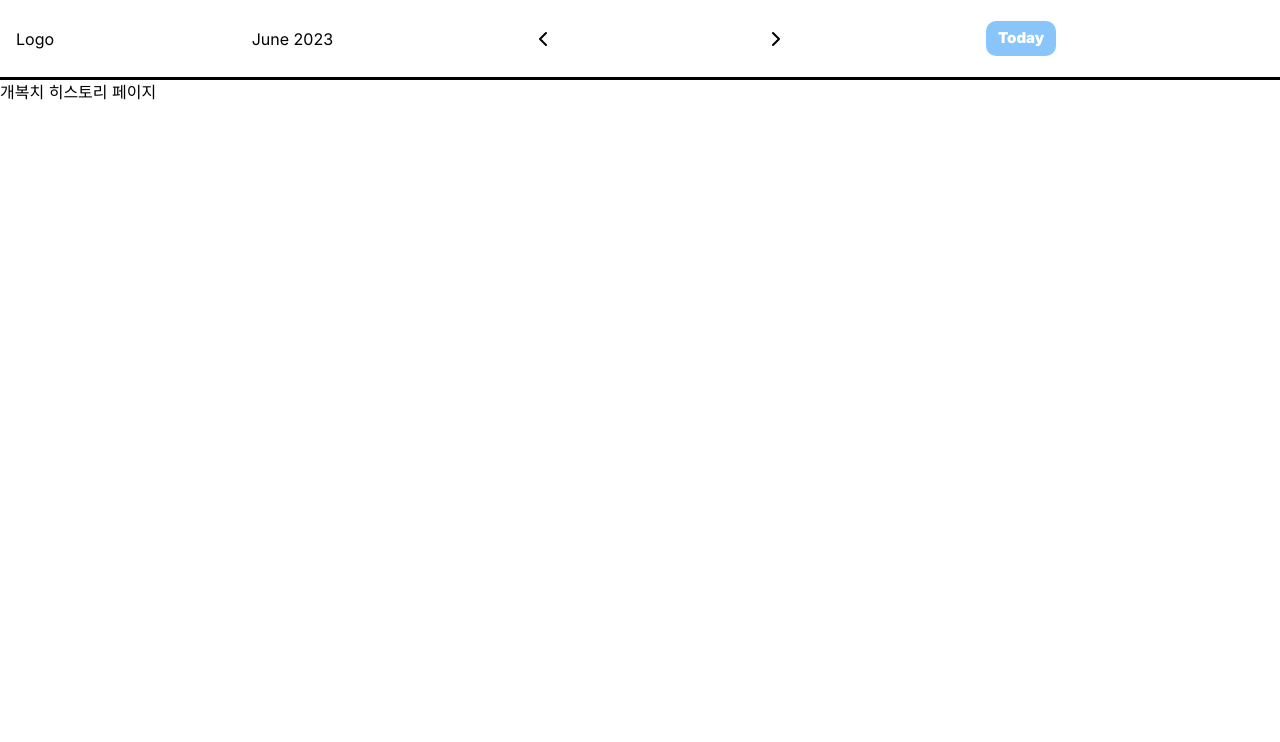
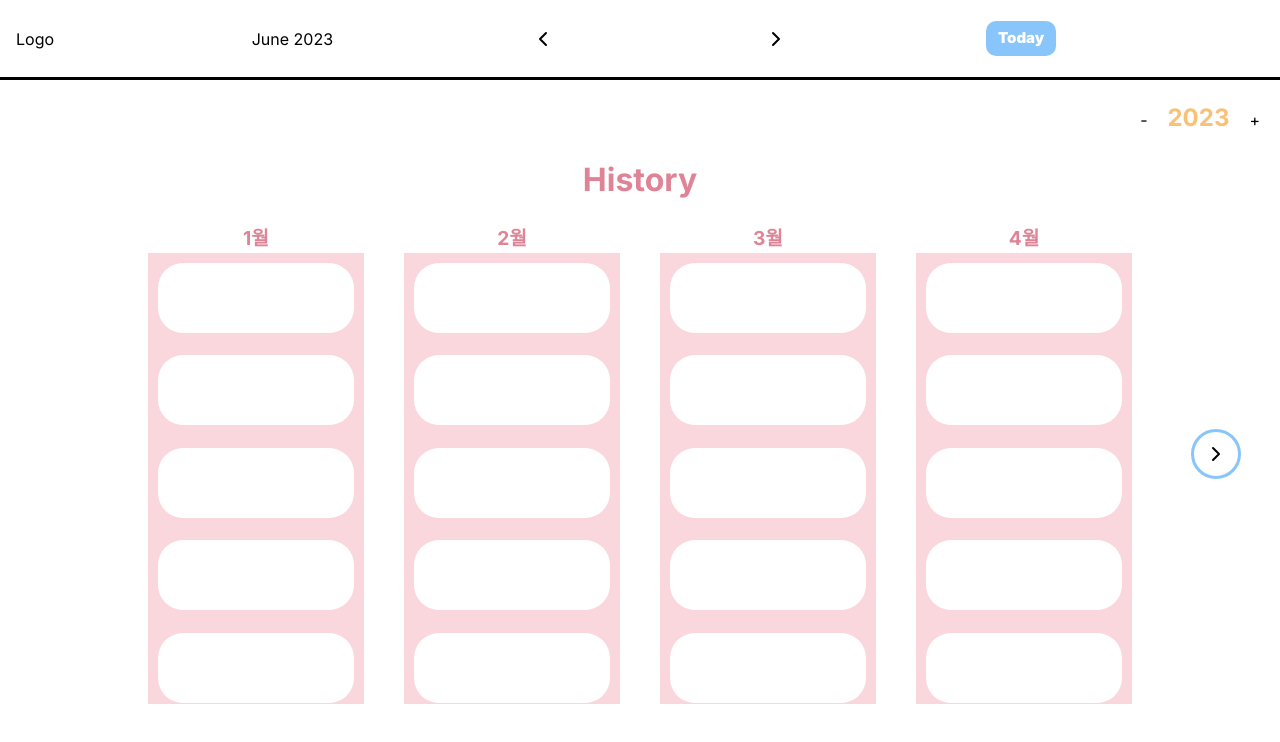
Before and after one commit to gae-bok-chi/frontend-skeleton, a Next.js app: page /history in a window 1280 px wide. Shown: the top 742 px of the page. Built offline with nearby package versions, Linux system fonts and the light colour scheme.

Commit message:
feat : init history

```diff
--- a/app/history/page.tsx
+++ b/app/history/page.tsx
@@ -1,8 +1,13 @@
+import styles from '../../styles/history/history.module.css'
+import HistoryYear from '@/components/history/historyYear'
+import HistoryList from '@/components/history/historyList'
 export default function History() {
 
   return (
-    <div>
-      <h1>개복치 히스토리 페이지</h1>
+    <div className={styles.container}>
+      <HistoryYear />
+      <h1>History</h1>
+      <HistoryList />
     </div>
   )
 }
--- /dev/null
+++ b/components/history/historyItem.tsx
@@ -0,0 +1,11 @@
+'use client'
+import { useState } from 'react';
+import styles from '../../styles/history/HistoryItem.module.css'
+
+export default function HistoryItem(month: any) {
+  return (
+    <div className={styles.container}>
+      <p>{month}</p>
+    </div>
+  )
+}
--- /dev/null
+++ b/components/history/historyList.tsx
@@ -0,0 +1,74 @@
+'use client'
+import { useState } from 'react';
+import styles from '../../styles/history/historyList.module.css'
+import { ChevronLeft, ChevronRight } from "react-feather";
+
+export default function HistoryList() {
+  const month = [1, 2, 3, 4, 5, 6, 7, 8, 9, 10, 11, 12]
+
+  // 현재 슬라이드 인덱스
+  const [currentIndex, setCurrentIndex] = useState(0);
+
+  // 이전버튼
+  const handlePrevClick = () => {
+    setCurrentIndex((prevIndex) => prevIndex - 1);
+  };
+
+  // 다음버튼
+  const handleNextClick = () => {
+    setCurrentIndex((prevIndex) => prevIndex + 1);
+  };
+
+  // 슬라이드의 끝으로 가면 버튼 숨김
+  const showPrevButton = currentIndex > 0;
+  const showNextButton = currentIndex < 2; // 여기서 2는 innerContainer 안에 총 3개의 div 그룹이 있음을 의미합니다.
+
+  return (
+    <div className={styles.container}>
+      <div className={styles.button}>
+        {showPrevButton && (
+          <button onClick={handlePrevClick}><ChevronLeft /></button>)}
+      </div>
+      <div className={styles.subContainer}>
+        <div className={styles.innerContainer}
+          style={{ transform: `translateX(-${currentIndex * 80}vw)` }}>
+
+          {/* 컴포넌트 분리예정 */}
+          {/* {month.map((month, index) => <HistoryItem key={index} month={month} />)} */}
+          {month.map((month, index) => {
+            return (
+              <div className={styles.item} key={index}>
+                <p>{month}월</p>
+                <div className={styles.month}>
+                  <div></div>
+                  <div></div>
+                  <div></div>
+                  <div></div>
+                  <div></div>
+                </div>
+              </div>
+            )
+          })}
+          {/* <div className={styles.item}>2</div>
+          <div className={styles.item}>3</div>
+          <div className={styles.item}>4</div>
+          <div className={styles.item}>5</div>
+          <div className={styles.item}>6</div>
+          <div className={styles.item}>7</div>
+          <div className={styles.item}>8</div>
+          <div className={styles.item}>9</div>
+          <div className={styles.item}>10</div>
+          <div className={styles.item}>11</div>
+          <div className={styles.item}>12</div> */}
+        </div>
+      </div>
+      <div className={styles.button}>
+        {showNextButton && (
+          <button onClick={handleNextClick}>
+            <ChevronRight />
+          </button>
+        )}
+      </div>
+    </div>
+  )
+}
--- /dev/null
+++ b/components/history/historyYear.tsx
@@ -0,0 +1,16 @@
+'use client'
+import { useState } from 'react';
+import styles from '../../styles/history/historyYear.module.css'
+
+export default function HistoryYear() {
+
+  const [year, setYear] = useState(2023);
+
+  return (
+    <div className={styles.container}>
+      <button onClick={() => { setYear(year - 1) }}>-</button>
+      <span>{year}</span>
+      <button onClick={() => { setYear(year + 1) }}>+</button>
+    </div>
+  )
+}
--- /dev/null
+++ b/styles/history/history.module.css
@@ -0,0 +1,6 @@
+.container h1 {
+  text-align: center;
+  font-weight: bold;
+  font-size: 2em;
+  color: rgba(222, 132, 150, 1);
+}
--- /dev/null
+++ b/styles/history/historyList.module.css
@@ -0,0 +1,63 @@
+.container {
+  width: 100vw;
+  display: flex;
+  flex-direction: row;
+  align-items: center;
+  justify-content: center;
+}
+.subContainer {
+  overflow: hidden;
+  width: 80vw;
+}
+.innerContainer {
+  width: 240vw;
+  display: flex;
+  flex-direction: row;
+}
+
+.item {
+  width: 20vw;
+  height: 500px;
+  margin: 0;
+  padding: 20px;
+}
+.item p {
+  color: rgba(222, 132, 150, 1);
+  font-weight: bold;
+  font-size: 1.2em;
+  text-align: center;
+}
+.month {
+  background-color: rgba(250, 214, 221, 1);
+  width: 100%;
+  height: 100%;
+  padding: 10px;
+  display: flex;
+  flex-direction: column;
+  align-self: center;
+  justify-content: space-between;
+}
+
+.month div {
+  background-color: white;
+  border-radius: 25px;
+  width: 100%;
+  height: 70px;
+}
+.button {
+  width: 10vw;
+  height: 500px;
+  display: flex;
+  align-items: center;
+}
+
+.button button {
+  border: 3px solid rgba(136, 197, 250, 1);
+  border-radius: 100%;
+  margin: auto;
+  width: 50px;
+  height: 50px;
+  display: flex;
+  align-items: center;
+  justify-content: center;
+}
--- /dev/null
+++ b/styles/history/historyYear.module.css
@@ -0,0 +1,13 @@
+.container {
+  text-align: end;
+  padding: 20px;
+}
+
+.container span {
+  text-align: center;
+  font-size: 1.5em;
+  font-weight: bold;
+  color: rgba(249, 193, 119, 1);
+  padding: 20px;
+  width: 120px;
+}
```
Also changed, not shown: styles/history/HistoryItem.module.css (added).
